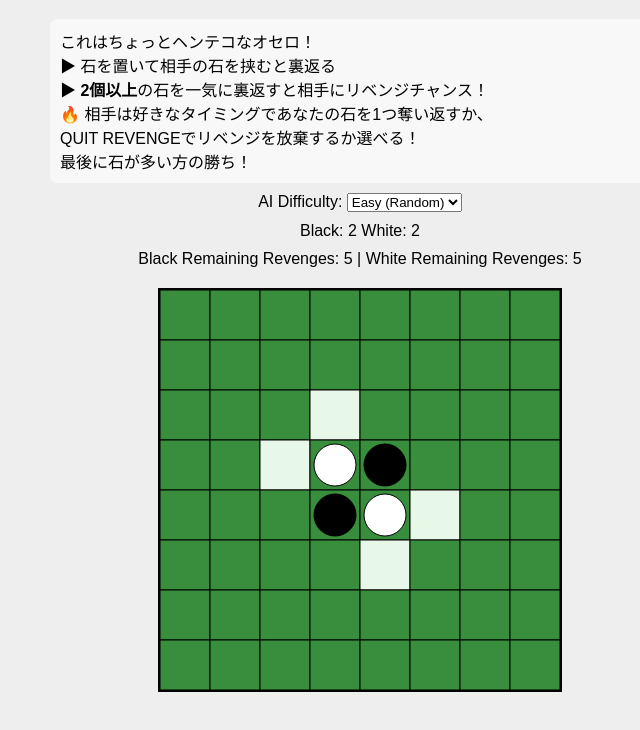
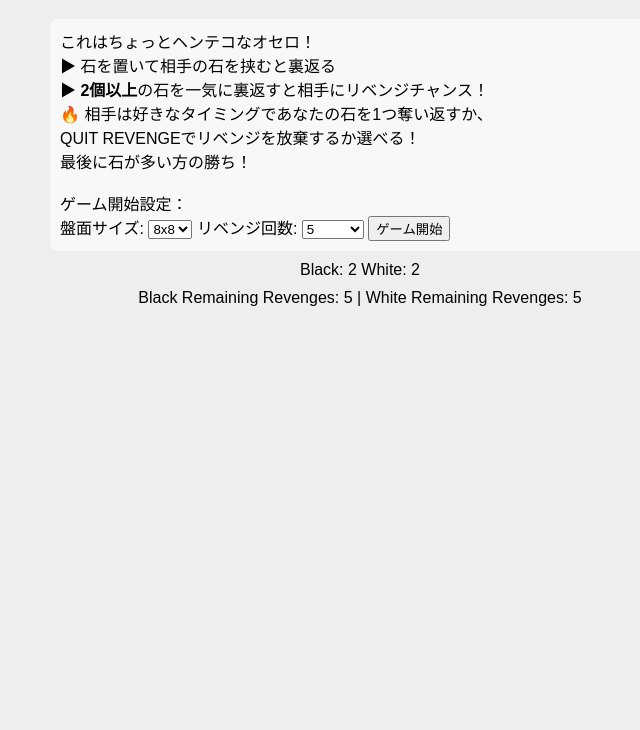
Before and after one commit to siniti-siniti/MonteCarlo-, a plain HTML site: page index.html in a window 1280 px wide. Shown: the part 70-800 px from the top of the page, without its empty margins (280-920 px from the left). Drawn offline with Linux system fonts and the light colour scheme.

Commit message:
Update index.html

```diff
--- a/index.html
+++ b/index.html
@@ -31,9 +31,35 @@
         ▶ <strong>2個以上</strong>の石を一気に裏返すと相手にリベンジチャンス！<br>
         🔥 相手は好きなタイミングであなたの石を1つ奪い返すか、<br>
         QUIT REVENGEでリベンジを放棄するか選べる！<br>
-        最後に石が多い方の勝ち！
+        最後に石が多い方の勝ち！<br><br>
+        ゲーム開始設定：
+        <div>
+            <label>盤面サイズ:</label>
+            <select id="boardSize">
+                <option value="5">5x5</option>
+                <option value="6">6x6</option>
+                <option value="7">7x7</option>
+                <option value="8" selected>8x8</option>
+                <option value="9">9x9</option>
+            </select>
+            <label>リベンジ回数:</label>
+            <select id="revengeLimit">
+                <option value="1">1</option>
+                <option value="2">2</option>
+                <option value="3">3</option>
+                <option value="4">4</option>
+                <option value="5" selected>5</option>
+                <option value="6">6</option>
+                <option value="7">7</option>
+                <option value="8">8</option>
+                <option value="9">9</option>
+                <option value="10">10</option>
+                <option value="9999">無制限</option>
+            </select>
+            <button onclick="startGame()">ゲーム開始</button>
+        </div>
     </div>
-    <div id="controls">
+    <div id="controls" style="display:none;">
         <label>AI Difficulty:</label>
         <select id="difficulty">
             <option value="easy">Easy (Random)</option>
@@ -44,7 +70,7 @@
     <div id="score"></div>
     <div id="specialCount"></div>
     <div id="message"></div>
-    <canvas id="board" width="400" height="400"></canvas>
+    <canvas id="board" width="400" height="400" style="display:none;"></canvas>
     <button id="revengeBtn">QUIT REVENGE</button>
     <script src="script.js"></script>
 </body>
```
